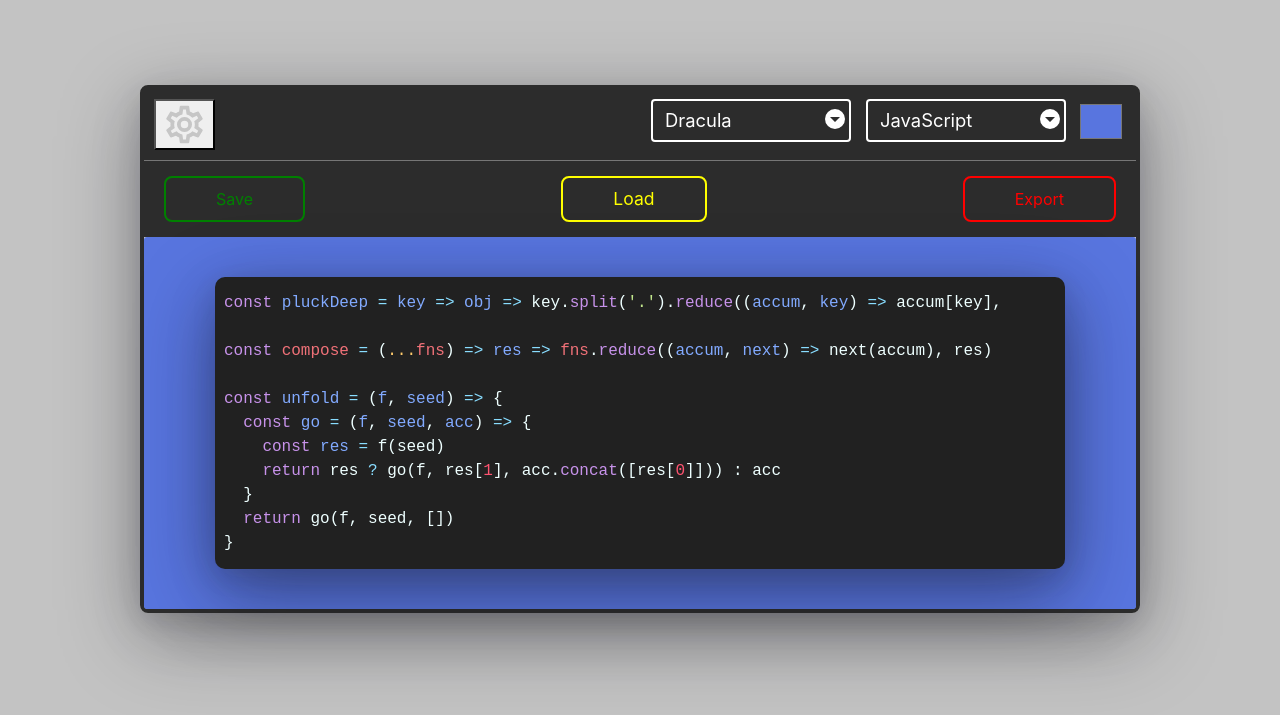
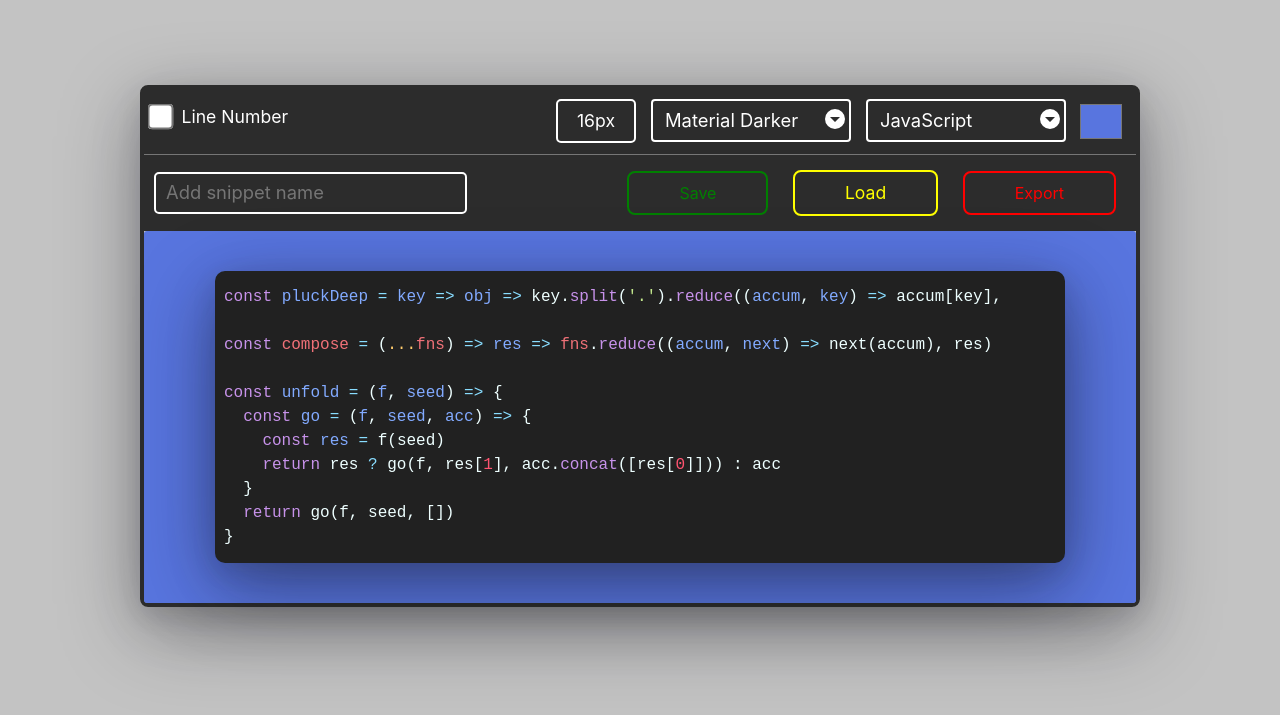
Before and after one commit to RuntimeTerror10/Snippetz, a plain HTML site: page index.html in a window 1280 px wide. Shown: the part 61-776 px from the top of the page. Drawn offline with nearby package versions, Linux system fonts and the light colour scheme.

Commit message:
added line number and font size input field

```diff
--- a/index.html
+++ b/index.html
@@ -30,16 +30,17 @@
       <div class="main-container">
         <div class="toolbar-container">
           <div class="toolbar-1">
-            <button class="setting-btn">
-              <svg class="setting-svg" style="width: 45px; height:45px" viewBox="0 0 24 24">
-                <path fill="rgb(198,198,198)"
-                  d="M12,8A4,4 0 0,1 16,12A4,4 0 0,1 12,16A4,4 0 0,1 8,12A4,4 0 0,1 12,8M12,10A2,2 0 0,0 10,12A2,2 0 0,0 12,14A2,2 0 0,0 14,12A2,2 0 0,0 12,10M10,22C9.75,22 9.54,21.82 9.5,21.58L9.13,18.93C8.5,18.68 7.96,18.34 7.44,17.94L4.95,18.95C4.73,19.03 4.46,18.95 4.34,18.73L2.34,15.27C2.21,15.05 2.27,14.78 2.46,14.63L4.57,12.97L4.5,12L4.57,11L2.46,9.37C2.27,9.22 2.21,8.95 2.34,8.73L4.34,5.27C4.46,5.05 4.73,4.96 4.95,5.05L7.44,6.05C7.96,5.66 8.5,5.32 9.13,5.07L9.5,2.42C9.54,2.18 9.75,2 10,2H14C14.25,2 14.46,2.18 14.5,2.42L14.87,5.07C15.5,5.32 16.04,5.66 16.56,6.05L19.05,5.05C19.27,4.96 19.54,5.05 19.66,5.27L21.66,8.73C21.79,8.95 21.73,9.22 21.54,9.37L19.43,11L19.5,12L19.43,13L21.54,14.63C21.73,14.78 21.79,15.05 21.66,15.27L19.66,18.73C19.54,18.95 19.27,19.04 19.05,18.95L16.56,17.95C16.04,18.34 15.5,18.68 14.87,18.93L14.5,21.58C14.46,21.82 14.25,22 14,22H10M11.25,4L10.88,6.61C9.68,6.86 8.62,7.5 7.85,8.39L5.44,7.35L4.69,8.65L6.8,10.2C6.4,11.37 6.4,12.64 6.8,13.8L4.68,15.36L5.43,16.66L7.86,15.62C8.63,16.5 9.68,17.14 10.87,17.38L11.24,20H12.76L13.13,17.39C14.32,17.14 15.37,16.5 16.14,15.62L18.57,16.66L19.32,15.36L17.2,13.81C17.6,12.64 17.6,11.37 17.2,10.2L19.31,8.65L18.56,7.35L16.15,8.39C15.38,7.5 14.32,6.86 13.12,6.62L12.75,4H11.25Z" />
-              </svg>
-            </button>
+            <div class="left-selection-container">
+              <input type="checkbox" class="line-number-checkbox">
+              <label class="input-label" for="fruit1">Line Number</label>
+            </div>
             <div class="selection-container">
+              <form class="font-size">
+               <input value="16px" class="font-size-input" type="text">
+              </form>
               <div class="dropdown theme-dropdown">
                 <button class="btn btn-secondary theme-drop-btn js-theme-drop-btn" type="button" id="dropdownMenuButton" data-toggle="dropdown" aria-haspopup="true" aria-expanded="false">
-                Dracula
+                Material Darker
                 <svg class="arrow-svg" style="width:24px;height:24px" viewBox="0 0 24 24">
                   <path fill="currentColor" d="M12,2A10,10 0 0,1 22,12A10,10 0 0,1 12,22A10,10 0 0,1 2,12A10,10 0 0,1 12,2M7,10L12,15L17,10H7Z" />
                 </svg>
@@ -83,9 +84,14 @@
             </div>
           </div>
           <div class="toolbar-2">
+            <div class="snippet-input-container">
+              <input class="snippet-input" placeholder="Add snippet name" type="text">
+            </div>
+            <div class="button-container">
             <button class="button save-btn">Save</button>
             <button class="button load-btn">Load</button>
             <button class="button exp-btn">Export</button>
+            </div>
           </div>
         </div>
         <div class="editing-container-wrapper">
```
